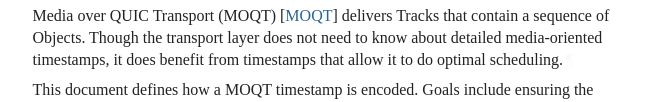
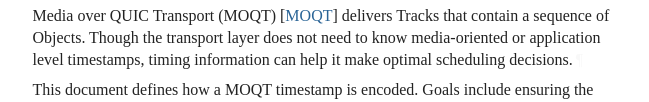
Before and after one commit to afrind/draft-frindell-moq-timestamp, a plain HTML site: page ianswett-shorten-intro/draft-frindell-moq-timestamp.html in a window 1280 px wide. Shown: the part 850-952 px from the top of the page, 92-741 px from the left. Drawn offline with Linux system fonts and the light colour scheme; a web font is replaced by a local one.

Commit message:
Script updating gh-pages from 6cea861. [ci skip]

```diff
--- a/ianswett-shorten-intro/draft-frindell-moq-timestamp.html
+++ b/ianswett-shorten-intro/draft-frindell-moq-timestamp.html
@@ -1270,9 +1270,9 @@ but can be referenced for application specific purposes.<a href="#section-abstra
 <a href="#section-1" class="section-number selfRef">1. </a><a href="#name-introduction" class="section-name selfRef">Introduction</a>
       </h2>
 <p id="section-1-1">Media over QUIC Transport (MOQT) <span>[<a href="#MOQT" class="cite xref">MOQT</a>]</span> delivers Tracks that contain a
-sequence of Objects. Though the transport layer does not need to know about
-detailed media-oriented timestamps, it does benefit from timestamps that allow
-it to do optimal scheduling.<a href="#section-1-1" class="pilcrow">¶</a></p>
+sequence of Objects. Though the transport layer does not need to know
+media-oriented or application level timestamps, timing information can
+help it make optimal scheduling decisions.<a href="#section-1-1" class="pilcrow">¶</a></p>
 <p id="section-1-2">This document defines how a MOQT timestamp is encoded. Goals include
 ensuring the transport can make optimal decisions, visibility into latency,
 and providing a Property applications can extend.<a href="#section-1-2" class="pilcrow">¶</a></p>
```
Also changed, not shown: ianswett-shorten-intro/draft-frindell-moq-timestamp.txt.
